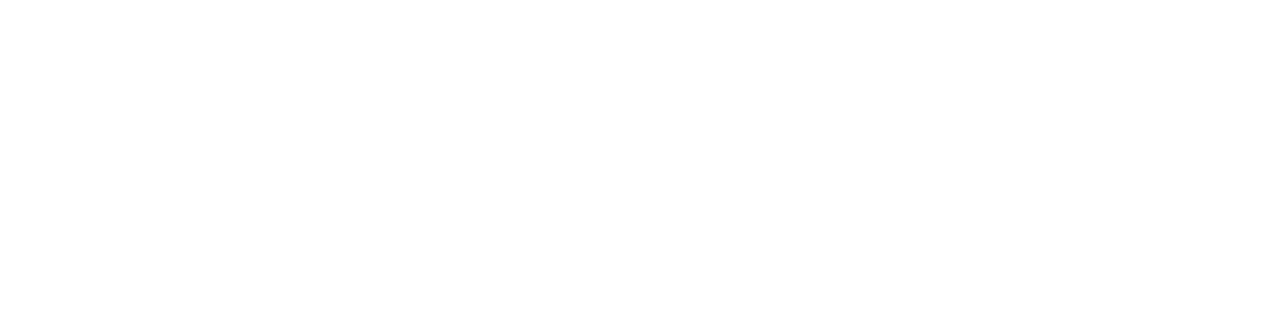
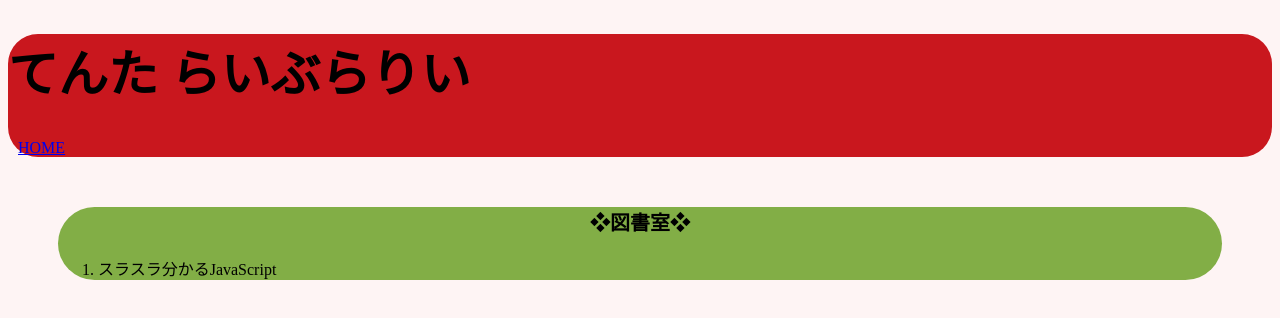
Before and after one commit to hunnu029/tentalibrary, a plain HTML site: page index.html in a window 1280 px wide. Drawn offline with Linux system fonts and the light colour scheme.

Commit message:
2016/10/22/21/29
とりま　へんこうたくん

```diff
--- a/index.html
+++ b/index.html
@@ -1,10 +1,23 @@
 <!DOCTYPE html>
-<html lang="en">
+<html lang="jp">
 <head>
     <meta charset="UTF-8">
-    <title>Document</title>
+    <title>tentalibrary</title>
+    <link rel="stylesheet" type="text/css" href="stylesheet.css">
 </head>
 <body>
+    <header>
+    <h1 class="nav-item">てんた らいぶらりい</h1>
+    <a href="#" class="header-item">HOME</a>
+    </header>
 
+    <div class="library">
+        <h3>❖図書室❖</h3>
+    <ol>
+        <li>
+            スラスラ分かるJavaScript
+        </li>
+    </ol>
+    </div>
 </body>
 </html>
--- /dev/null
+++ b/stylesheet.css
@@ -0,0 +1,32 @@
+
+body{
+    background-color:#fef4f4;
+    padding: 0;
+
+}
+
+header{
+    position: relative;
+    background-color: #c9171e;
+    background-position: left top;
+    border-radius: 30px;
+}
+
+.header-item{
+    margin: 10px;
+}
+
+.library{
+    border-radius: 50px;
+    background-color: #82ae46;
+    margin: 50px;
+}
+
+h3{
+    font-size: 20px;
+    text-align: center;
+}
+
+h1 {
+    font-size: 50px;
+}
```
Also changed, not shown: image/mokume.jpg (added), index.css (deleted), 2 other files.
